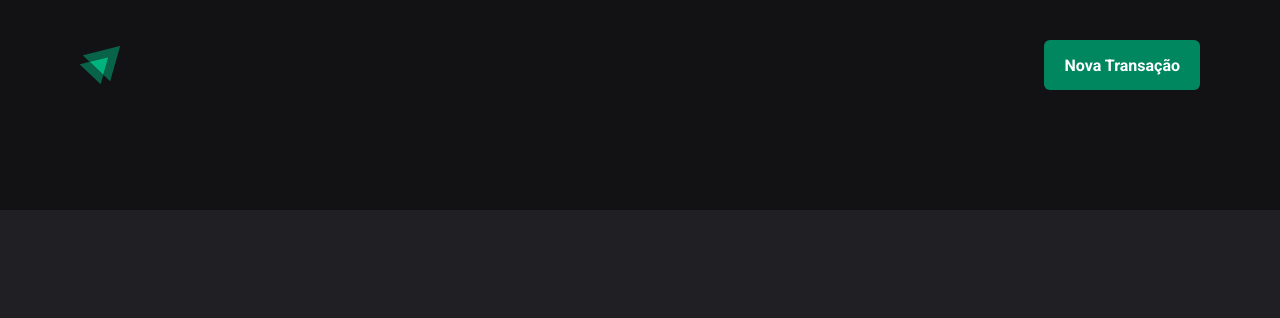
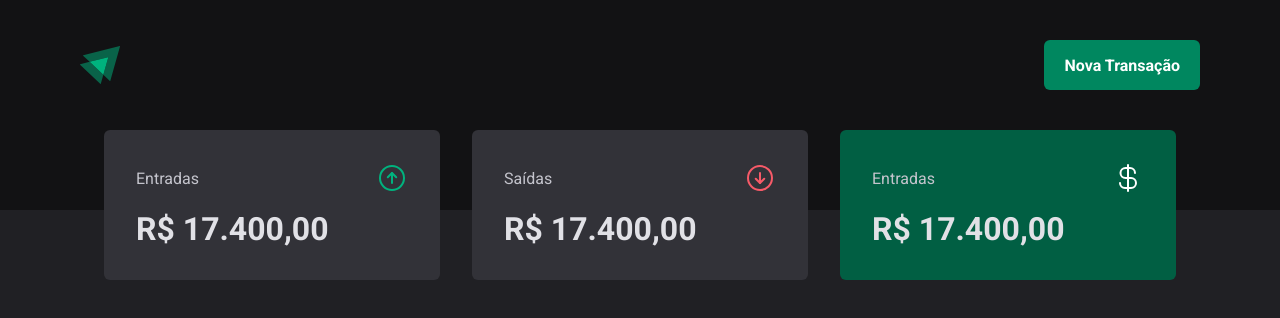
Before and after one commit to trslucas/Ignite-DT-Money, a React (Vite) app: page / in a window 1280 px wide. Shown: the top 318 px of the page. Built offline with nearby package versions, Linux system fonts and the light colour scheme.

Commit message:
Estrutura Visual: Componente Summary

```diff
--- a/package.json
+++ b/package.json
@@ -9,6 +9,7 @@
     "preview": "vite preview"
   },
   "dependencies": {
+    "phosphor-react": "^1.4.1",
     "react": "^18.2.0",
     "react-dom": "^18.2.0",
     "styled-components": "^5.3.5"
--- /dev/null
+++ b/src/components/Summary/index.tsx
@@ -0,0 +1,37 @@
+import { ArrowCircleDown, ArrowCircleUp, CurrencyDollar } from "phosphor-react";
+import { SummaryCard, SummaryContainer } from "./styles";
+
+export function Summary(){
+    return (
+        <SummaryContainer>
+           <SummaryCard>
+            <header>
+                <span>Entradas</span>
+                <ArrowCircleUp size={32} color="#00b37e" />
+            </header>
+
+            <strong>R$ 17.400,00</strong>
+            </SummaryCard>
+
+            <SummaryCard>
+            <header>
+                <span>Saídas</span>
+                <ArrowCircleDown size={32} color="#f75a68" />
+            </header>
+
+            <strong>R$ 17.400,00</strong>
+            </SummaryCard>
+
+
+            <SummaryCard variant="green">
+            <header>
+                <span>Entradas</span>
+                <CurrencyDollar size={32} color="#fff" />
+            </header>
+
+            <strong>R$ 17.400,00</strong>
+            </SummaryCard>
+
+        </SummaryContainer>
+    )
+}
--- /dev/null
+++ b/src/components/Summary/styles.ts
@@ -0,0 +1,47 @@
+import styled, { css } from "styled-components";
+
+export const SummaryContainer = styled.section`
+
+width: 100%;
+max-width: 1120px;
+margin: 0 auto;
+padding: 0 1.5rem;
+
+
+display: grid;
+grid-template-columns: repeat(3, 1fr);
+gap: 2rem;
+
+margin-top: -5rem;
+
+`
+
+interface SummaryCardProps {
+    variant?: 'green'
+}
+
+export const SummaryCard = styled.div<SummaryCardProps>`
+
+background-color: ${props => props.theme["gray-600"]};
+border-radius: 6px;
+padding: 2rem;
+
+header{
+    display: flex;
+    align-items: center;
+    justify-content: space-between;
+    color: ${props => props.theme["gray-300"]};
+}
+
+strong {
+  display: block;
+  margin-top: 1rem;
+  font-size: 2rem;
+}
+
+
+${props => props.variant === 'green' && css`
+background-color: ${props.theme["green-700"]};
+`}
+
+`
--- a/src/pages/transations/index.tsx
+++ b/src/pages/transations/index.tsx
@@ -1,4 +1,5 @@
 import { Header } from "../../components/Header";
+import { Summary } from "../../components/Summary";
 
 export function Transactions(){
 
@@ -6,6 +7,7 @@
 
     <div>
         <Header />
+        <Summary />
     </div>
 
     )
```
Also changed, not shown: 1 other file (tests, documents, lock files or other folders).
